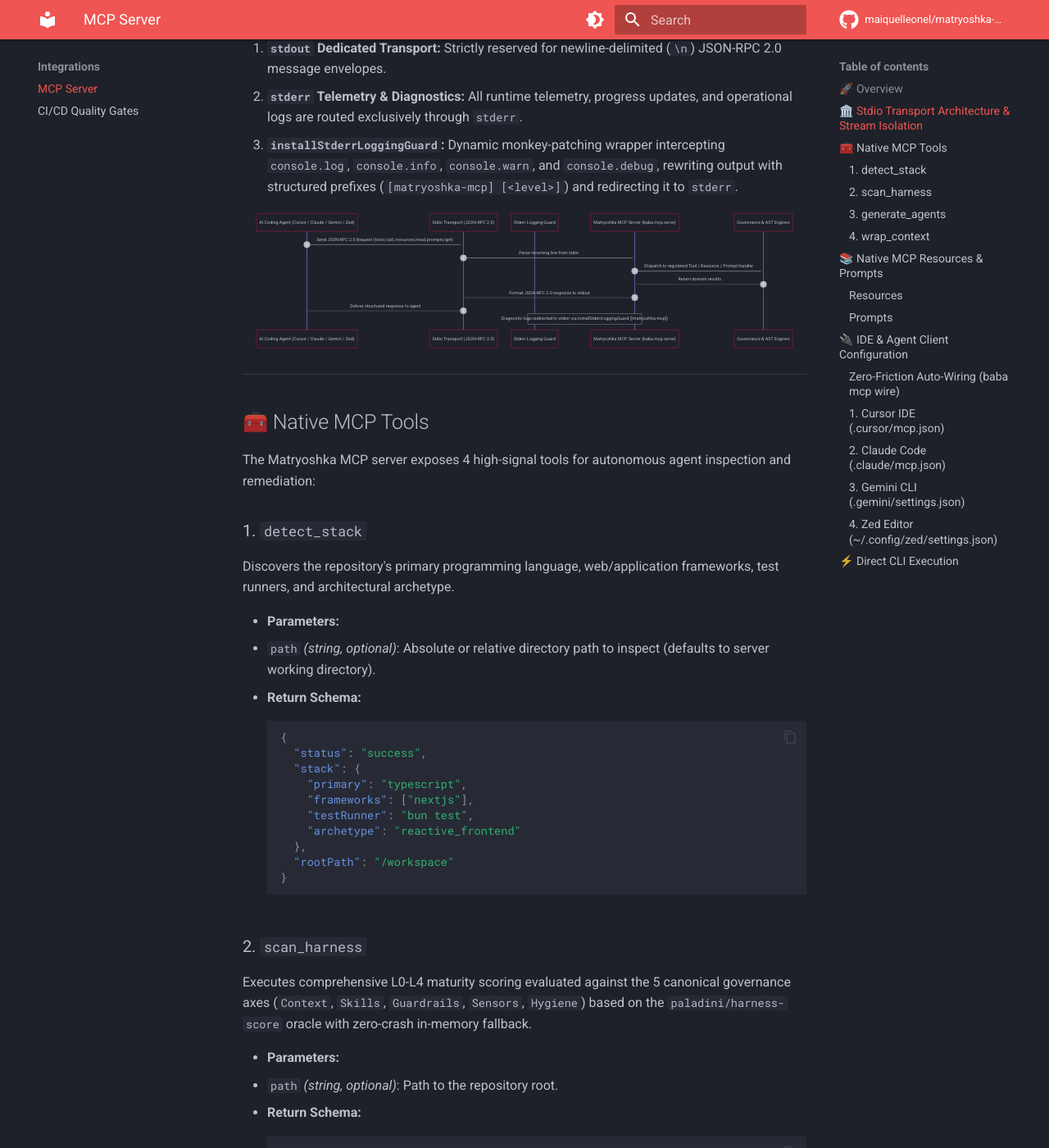
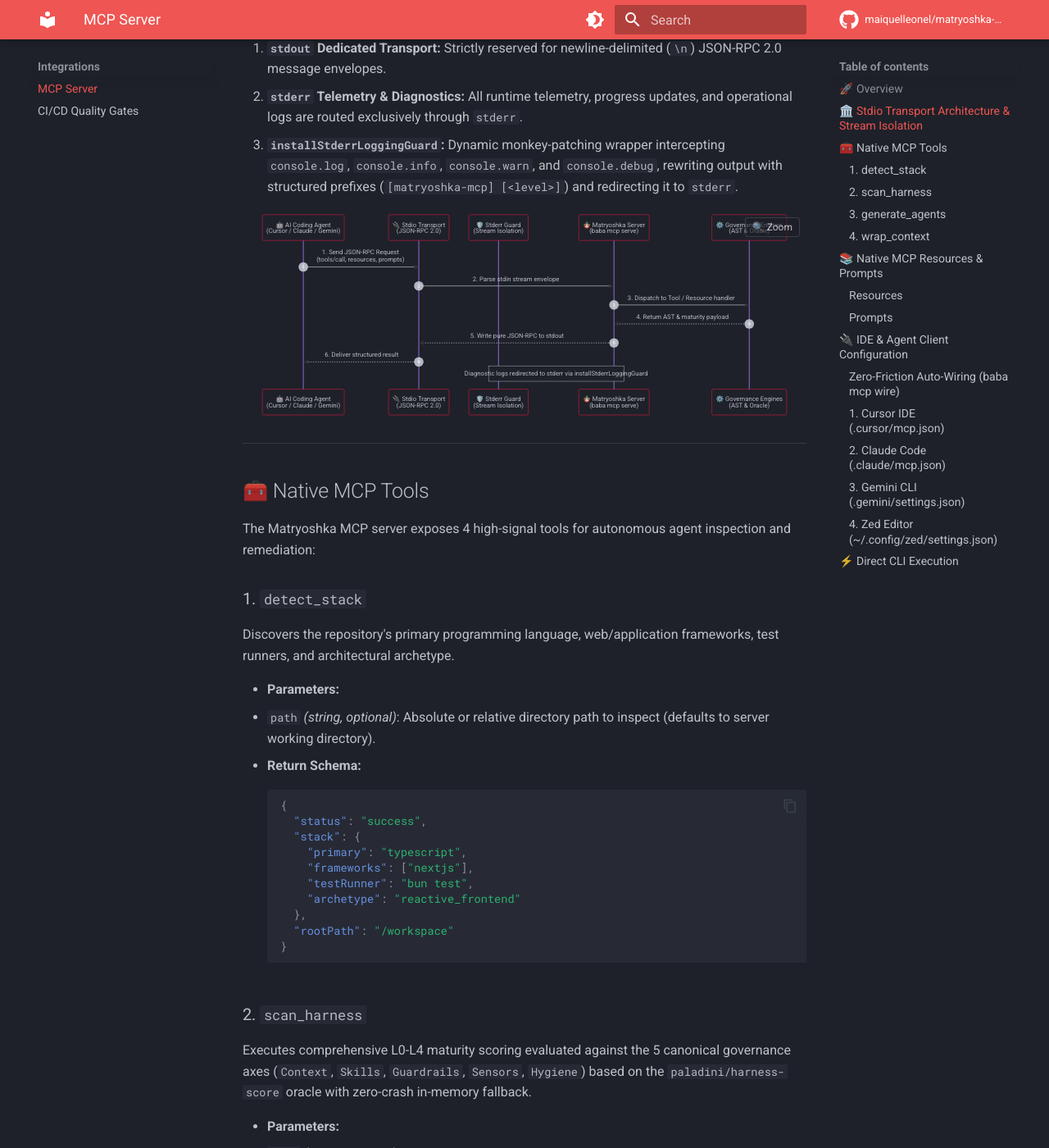
Before and after one commit to maiquelleonel/matryoshka-harness, an MkDocs documentation site: the page built from docs/guide/integrations/mcp-server.md, in a window 1280 px wide and 1400 px high, scrolled down 864 px. Shown: the whole window at 82% size. Built offline with MkDocs 1.6.1 and Material for MkDocs 9.7.7, drawn with Linux system fonts in a browser that asks for light colours; comment, search, counter and statistics services are not loaded.

Commit message:
feat(docs): add universal fullscreen modal zoom inspector for all mermaid diagrams

```diff
--- /dev/null
+++ b/docs/guide/javascripts/mermaid-zoom.js
@@ -0,0 +1,149 @@
+// Universal Modal Zoom for all Mermaid diagrams in MkDocs Material
+(function () {
+  let zoomLevel = 1.0;
+  let activeModalSvg = null;
+
+  function initMermaidZoom() {
+    const mermaidContainers = document.querySelectorAll(".mermaid");
+    if (!mermaidContainers.length) return;
+
+    // Create Modal DOM elements once
+    let modalOverlay = document.getElementById("mermaid-zoom-modal");
+    if (!modalOverlay) {
+      modalOverlay = document.createElement("div");
+      modalOverlay.id = "mermaid-zoom-modal";
+      modalOverlay.className = "mermaid-modal-overlay";
+      modalOverlay.innerHTML = `
+        <div class="mermaid-modal-content">
+          <div class="mermaid-modal-header">
+            <div class="mermaid-modal-title">
+              <span>🔍 Architecture Diagram Inspector</span>
+            </div>
+            <div class="mermaid-modal-actions">
+              <button class="mermaid-modal-btn" id="mermaid-zoom-out" title="Zoom Out">−</button>
+              <button class="mermaid-modal-btn" id="mermaid-zoom-reset" title="Reset Zoom">100%</button>
+              <button class="mermaid-modal-btn" id="mermaid-zoom-in" title="Zoom In">+</button>
+              <button class="mermaid-modal-btn close" id="mermaid-modal-close" title="Close (Esc)">✕ Close</button>
+            </div>
+          </div>
+          <div class="mermaid-modal-body" id="mermaid-modal-body"></div>
+        </div>
+      `;
+      document.body.appendChild(modalOverlay);
+
+      // Event handlers for controls
+      const closeBtn = document.getElementById("mermaid-modal-close");
+      const zoomInBtn = document.getElementById("mermaid-zoom-in");
+      const zoomOutBtn = document.getElementById("mermaid-zoom-out");
+      const resetBtn = document.getElementById("mermaid-zoom-reset");
+      const modalBody = document.getElementById("mermaid-modal-body");
+
+      function closeModal() {
+        modalOverlay.classList.remove("active");
+        modalBody.innerHTML = "";
+        zoomLevel = 1.0;
+        activeModalSvg = null;
+      }
+
+      function updateZoom() {
+        if (!activeModalSvg) return;
+        activeModalSvg.style.transform = `scale(${zoomLevel})`;
+        resetBtn.textContent = `${Math.round(zoomLevel * 100)}%`;
+      }
+
+      closeBtn.addEventListener("click", closeModal);
+      modalOverlay.addEventListener("click", (e) => {
+        if (e.target === modalOverlay) closeModal();
+      });
+
+      document.addEventListener("keydown", (e) => {
+        if (e.key === "Escape" && modalOverlay.classList.contains("active")) {
+          closeModal();
+        }
+      });
+
+      zoomInBtn.addEventListener("click", () => {
+        zoomLevel = Math.min(3.5, zoomLevel + 0.25);
+        updateZoom();
+      });
+
+      zoomOutBtn.addEventListener("click", () => {
+        zoomLevel = Math.max(0.4, zoomLevel - 0.25);
+        updateZoom();
+      });
+
+      resetBtn.addEventListener("click", () => {
+        zoomLevel = 1.0;
+        updateZoom();
+      });
+
+      modalBody.addEventListener("wheel", (e) => {
+        e.preventDefault();
+        if (e.deltaY < 0) {
+          zoomLevel = Math.min(3.5, zoomLevel + 0.15);
+        } else {
+          zoomLevel = Math.max(0.4, zoomLevel - 0.15);
+        }
+        updateZoom();
+      }, { passive: false });
+    }
+
+    // Wrap each rendered mermaid block with zoom-in trigger
+    mermaidContainers.forEach((container) => {
+      if (container.dataset.zoomInitialized) return;
+      container.dataset.zoomInitialized = "true";
+
+      const wrapper = document.createElement("div");
+      wrapper.className = "mermaid-wrapper";
+      wrapper.title = "Click to inspect & zoom in fullscreen modal";
+
+      const zoomBadge = document.createElement("button");
+      zoomBadge.className = "mermaid-zoom-btn";
+      zoomBadge.innerHTML = "🔍 Zoom";
+      zoomBadge.title = "Expand diagram";
+
+      container.parentNode.insertBefore(wrapper, container);
+      wrapper.appendChild(container);
+      wrapper.appendChild(zoomBadge);
+
+      function openModal() {
+        const svg = container.querySelector("svg");
+        if (!svg) return;
+
+        const modalOverlay = document.getElementById("mermaid-zoom-modal");
+        const modalBody = document.getElementById("mermaid-modal-body");
+        modalBody.innerHTML = "";
+
+        const clonedSvg = svg.cloneNode(true);
+        // Ensure natural dimensions
+        clonedSvg.removeAttribute("width");
+        clonedSvg.removeAttribute("height");
+        clonedSvg.style.minWidth = "600px";
+        clonedSvg.style.maxWidth = "none";
+
+        modalBody.appendChild(clonedSvg);
+        activeModalSvg = clonedSvg;
+        zoomLevel = 1.35; // Default initial zoom for high clarity
+        activeModalSvg.style.transform = `scale(${zoomLevel})`;
+
+        const resetBtn = document.getElementById("mermaid-zoom-reset");
+        if (resetBtn) resetBtn.textContent = `${Math.round(zoomLevel * 100)}%`;
+
+        modalOverlay.classList.add("active");
+      }
+
+      wrapper.addEventListener("click", openModal);
+    });
+  }
+
+  // Subscribe to instant navigation and DOM readiness
+  if (typeof document$ !== "undefined") {
+    document$.subscribe(() => {
+      setTimeout(initMermaidZoom, 300);
+    });
+  } else {
+    document.addEventListener("DOMContentLoaded", () => {
+      setTimeout(initMermaidZoom, 300);
+    });
+  }
+})();
--- /dev/null
+++ b/docs/guide/stylesheets/mermaid-zoom.css
@@ -0,0 +1,141 @@
+/* Modal Zoom for all Mermaid Diagrams */
+.mermaid-wrapper {
+  position: relative;
+  cursor: zoom-in;
+  transition: transform 0.2s ease;
+}
+
+.mermaid-wrapper:hover {
+  outline: 1px solid var(--md-accent-fg-color, #e53935);
+  border-radius: 4px;
+}
+
+.mermaid-zoom-btn {
+  position: absolute;
+  top: 8px;
+  right: 8px;
+  background: rgba(30, 30, 40, 0.85);
+  color: #fff;
+  border: 1px solid rgba(255, 255, 255, 0.2);
+  border-radius: 4px;
+  padding: 4px 8px;
+  font-size: 12px;
+  display: flex;
+  align-items: center;
+  gap: 4px;
+  cursor: pointer;
+  z-index: 10;
+  opacity: 0.7;
+  transition: opacity 0.2s ease, background 0.2s ease;
+}
+
+.mermaid-wrapper:hover .mermaid-zoom-btn {
+  opacity: 1;
+}
+
+.mermaid-zoom-btn:hover {
+  background: var(--md-accent-fg-color, #e53935);
+  border-color: transparent;
+}
+
+/* Modal Overlay */
+.mermaid-modal-overlay {
+  position: fixed;
+  top: 0;
+  left: 0;
+  width: 100vw;
+  height: 100vh;
+  background: rgba(10, 10, 15, 0.88);
+  backdrop-filter: blur(6px);
+  z-index: 99999;
+  display: flex;
+  align-items: center;
+  justify-content: center;
+  opacity: 0;
+  pointer-events: none;
+  transition: opacity 0.25s ease;
+}
+
+.mermaid-modal-overlay.active {
+  opacity: 1;
+  pointer-events: auto;
+}
+
+.mermaid-modal-content {
+  position: relative;
+  max-width: 95vw;
+  max-height: 92vh;
+  width: 100%;
+  height: 100%;
+  display: flex;
+  flex-direction: column;
+  background: #14141e;
+  border: 1px solid rgba(255, 255, 255, 0.15);
+  border-radius: 8px;
+  box-shadow: 0 20px 60px rgba(0, 0, 0, 0.7);
+  overflow: hidden;
+}
+
+.mermaid-modal-header {
+  display: flex;
+  justify-content: space-between;
+  align-items: center;
+  padding: 10px 16px;
+  background: rgba(255, 255, 255, 0.04);
+  border-bottom: 1px solid rgba(255, 255, 255, 0.08);
+}
+
+.mermaid-modal-title {
+  font-size: 14px;
+  font-weight: 600;
+  color: #e2e8f0;
+  display: flex;
+  align-items: center;
+  gap: 8px;
+}
+
+.mermaid-modal-actions {
+  display: flex;
+  align-items: center;
+  gap: 8px;
+}
+
+.mermaid-modal-btn {
+  background: rgba(255, 255, 255, 0.08);
+  color: #fff;
+  border: 1px solid rgba(255, 255, 255, 0.15);
+  border-radius: 4px;
+  padding: 4px 10px;
+  font-size: 13px;
+  cursor: pointer;
+  transition: background 0.15s ease;
+}
+
+.mermaid-modal-btn:hover {
+  background: rgba(255, 255, 255, 0.2);
+}
+
+.mermaid-modal-btn.close {
+  background: #e53935;
+  border-color: transparent;
+}
+
+.mermaid-modal-btn.close:hover {
+  background: #d32f2f;
+}
+
+.mermaid-modal-body {
+  flex: 1;
+  overflow: auto;
+  display: flex;
+  align-items: center;
+  justify-content: center;
+  padding: 24px;
+}
+
+.mermaid-modal-body svg {
+  max-width: none !important;
+  height: auto !important;
+  transition: transform 0.15s ease;
+  transform-origin: center center;
+}
--- a/mkdocs.yml
+++ b/mkdocs.yml
@@ -59,6 +59,12 @@ markdown_extensions:
   - toc:
       permalink: true
 
+extra_css:
+  - stylesheets/mermaid-zoom.css
+
+extra_javascript:
+  - javascripts/mermaid-zoom.js
+
 nav:
   - Overview: index.md
   - Getting Started:
```
Also changed, not shown: docs/guide/integrations/mcp-server.md (+12 -12 lines).
